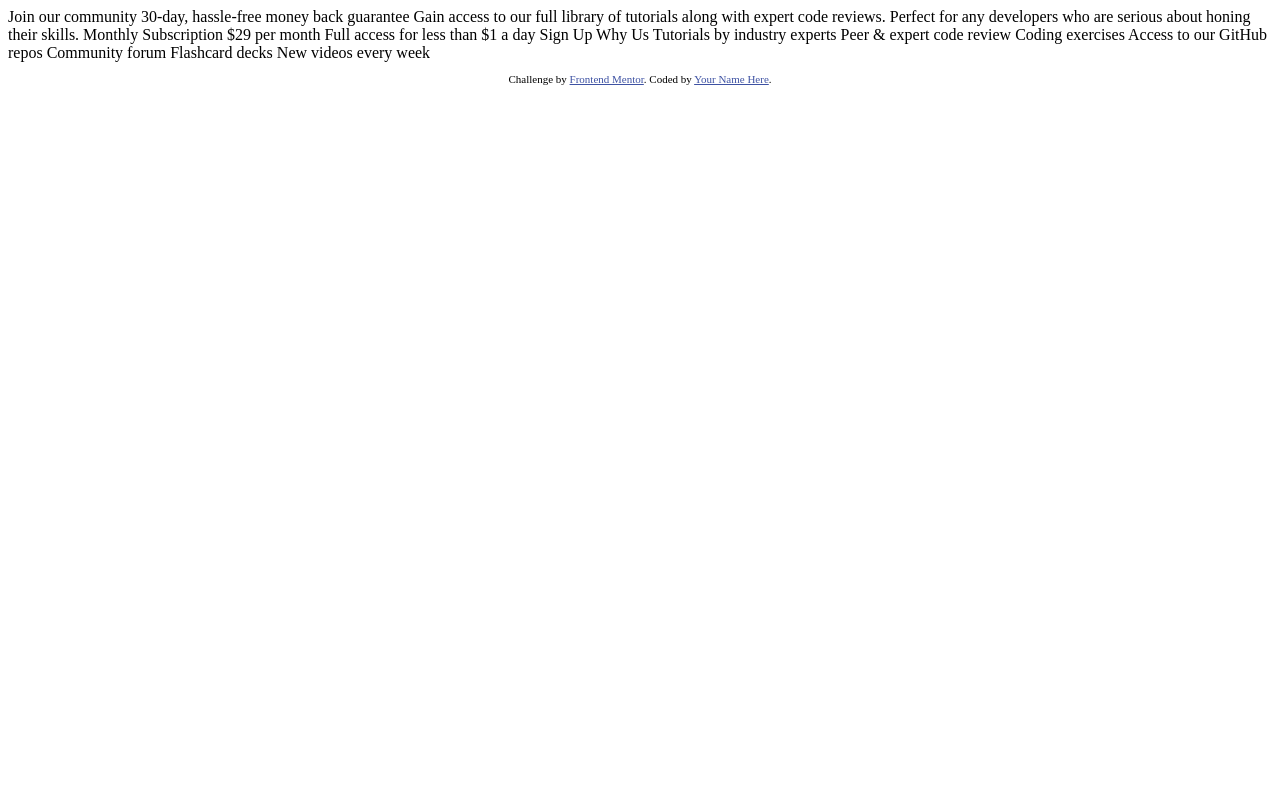
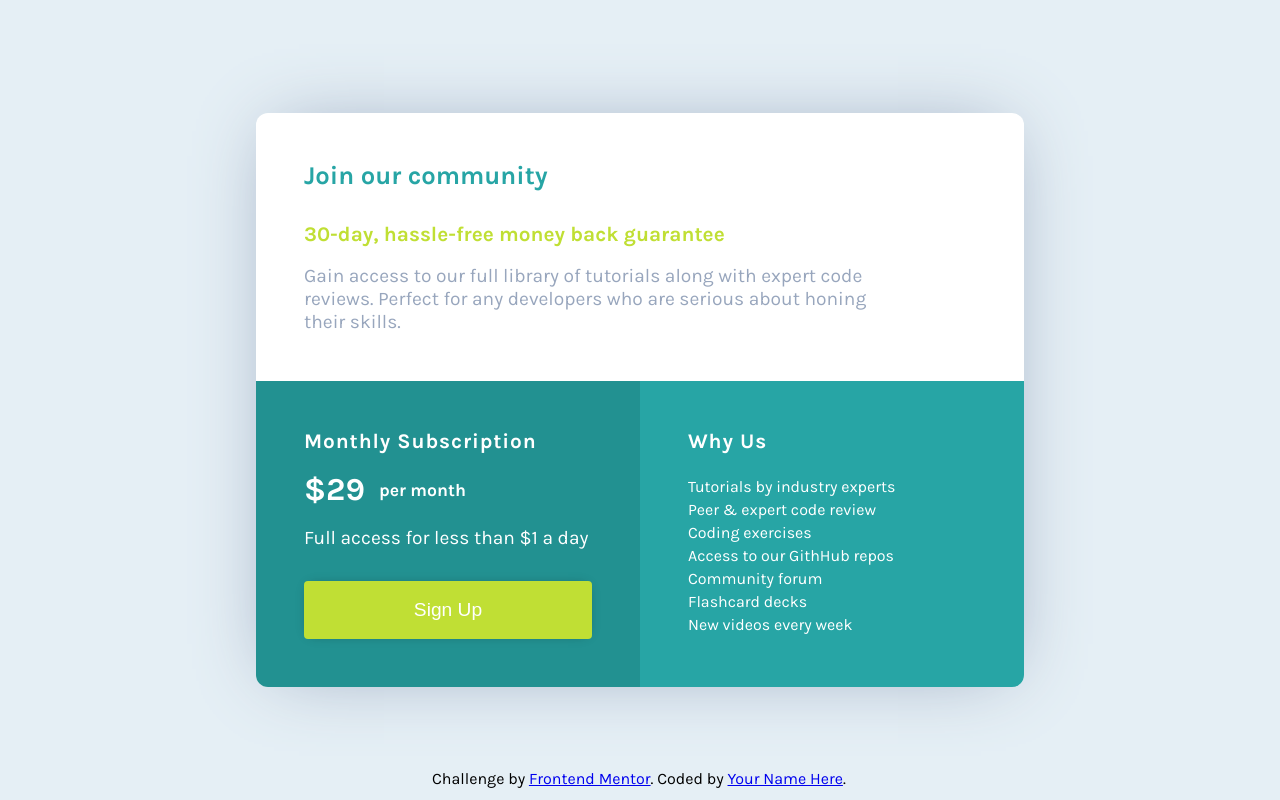
Before and after one commit to phsamudev/fe-mentor-challenge-3, a plain HTML site: page index.html in a window 1280 px wide. Drawn offline with Linux system fonts and the light colour scheme.

Commit message:
Finish v1

```diff
--- a/index.html
+++ b/index.html
@@ -5,40 +5,72 @@
   <meta name="viewport" content="width=device-width, initial-scale=1.0"> <!-- displays site properly based on user's device -->
 
   <link rel="icon" type="image/png" sizes="32x32" href="./images/favicon-32x32.png">
+  <link rel="stylesheet" href="styles.css">
 
   <title>Frontend Mentor | Single Price Grid Component</title>
 
-  <!-- Feel free to remove these styles or customise in your own stylesheet 👍 -->
-  <style>
-    .attribution { font-size: 11px; text-align: center; }
-    .attribution a { color: hsl(228, 45%, 44%); }
-  </style>
 </head>
 <body>
+
+  <div class="card">
+    <section class="summary">
+      <h2>
         Join our community
-
+      </h2>
+      <h3>
         30-day, hassle-free money back guarantee
-
+      </h3>
+      <p>
         Gain access to our full library of tutorials along with expert code reviews.
         Perfect for any developers who are serious about honing their skills.
-
+      </p>
+    </section>
+    <section class="price">
+      <h2>
         Monthly Subscription
-
-  &dollar;29 per month
-
-  Full access for less than &dollar;1 a day
-
+      </h2>
+      <div class="value-period">
+        <span class="value">
+          $29
+        </span>
+        <span class="period">
+          per month
+        </span>
+      </div>
+      <p>
+        Full access for less than $1 a day
+      </p>
+      <button>
         Sign Up
-
-  Why Us
-
+      </button>
+    </section>
+    <section class="about">
+      <h2>Why Us</h2>
+      <ul>
+        <li>
           Tutorials by industry experts
-  Peer &amp; expert code review
+        </li>
+        <li>
+          Peer & expert code review
+        </li>
+        <li>
           Coding exercises
-  Access to our GitHub repos
+        </li>
+        <li>
+          Access to our GithHub repos
+        </li>
+        <li>
           Community forum
+        </li>
+        <li>
           Flashcard decks
+        </li>
+        <li>
           New videos every week
+        </li>
+      </ul>
+    </section>
+  </div>
 
   <footer>
     <p class="attribution">
--- /dev/null
+++ b/styles.css
@@ -0,0 +1,182 @@
+@import url('https://fonts.googleapis.com/css2?family=Karla:wght@400;700&display=swap');
+
+:root {
+  --primary-cyan: hsl(180, 62%, 40%);
+  --primary-bright-yellow: hsl(71, 73%, 54%);
+
+  --neutral-light-gray: hsl(204, 43%, 93%);
+  --neutral-grayish-blue: hsl(218, 22%, 67%);
+
+  --white: #fff;
+}
+
+* {
+  box-sizing: border-box;
+  margin: 0;
+  padding: 0;
+  outline: 0;
+}
+
+html {
+  font-size: 16px;
+}
+
+html, body{
+  height: 100%;
+  margin: 0;
+}
+
+body {
+  background-color: var(--neutral-light-gray);
+  font-family: 'Karla', sans-serif;
+  max-width: 1440px;
+  margin: 0 auto;
+  display: flex;
+  justify-content: center;
+  align-items: center;
+}
+
+.card {
+  background-color: var(--white);
+  border-radius: 12px;
+  display: flex;
+  flex-wrap: wrap;
+  overflow: hidden;
+  box-shadow: 0 0 72px -18px var(--neutral-grayish-blue);
+  width: 60%;
+  overflow-y: auto;
+}
+
+section {
+  padding: 48px;
+}
+
+.summary {
+  width: 100%;
+}
+
+.summary h2 {
+  margin-bottom: 32px;
+  color: var(--primary-cyan);
+  font-weight: bold;
+  font-size: 1.6rem;
+}
+
+.summary h3 {
+  color: var(--primary-bright-yellow);
+  font-size: 1.3rem;
+  margin-bottom: 18px;
+}
+
+.summary p {
+  color: var(--neutral-grayish-blue);
+  font-size: 1.2rem;
+  max-width: 90%;
+}
+
+.price {
+  color: var(--white);
+  background-color: hsl(180, 62%, 35%);;
+  flex: .5;
+}
+
+.price h2 {
+  font-size: 1.3rem;
+  letter-spacing: .9px;
+}
+
+.value-period {
+  display: flex;
+  align-items: center;
+  font-weight: bold;
+  margin: 18px 0;
+}
+
+span.value {
+  font-size: 2rem;
+  font-weight: bold;
+}
+
+span.period {
+  margin-left: 14px;
+  font-size: 1.1rem;
+}
+
+.price p {
+  font-size: 1.2rem;
+  margin-bottom: 32px;
+}
+
+.price button {
+  width: 100%;
+  background-color: var(--primary-bright-yellow);
+  border: none;
+  border-radius: 4px;
+  padding: 18px 0;
+  font-size: 1.2rem;
+  color: var(--white);
+  box-shadow: 0 0 12px -6px #0000007a;
+  cursor: pointer;
+  transition: transform 200ms ease-in-out;
+}
+
+.price button:hover {
+  transform: translateY(2px) translateX(2px);
+}
+
+.about {
+  color: var(--white);
+  background-color: hsl(180, 62%, 40%);;
+  flex: .5;
+}
+
+.about h2 {
+  font-size: 1.3rem;
+  letter-spacing: .9px;
+  margin-bottom: 24px;
+}
+
+.about ul {
+  list-style: none;
+  margin: 0;
+  padding: 0;
+}
+
+.about li {
+  margin: 4px 0;
+}
+
+footer {
+  position: fixed;
+  bottom: 12px;
+  left: calc(50% - 208px)
+}
+
+footer p {
+  margin: 0 auto;
+}
+
+@media (max-width: 780px) {
+  .card {
+    margin-top: 32px;
+    min-width: 375px;
+  }
+
+  .price {
+    flex: 1;
+  }
+
+  .about {
+    flex: 1;
+  }
+
+  body {
+    display: flex;
+    flex-direction: column;
+  }
+
+  footer {
+    position: initial;
+    margin: 12px auto;
+  }
+}
```
Lines whose indentation alone changed are shown as unchanged.
